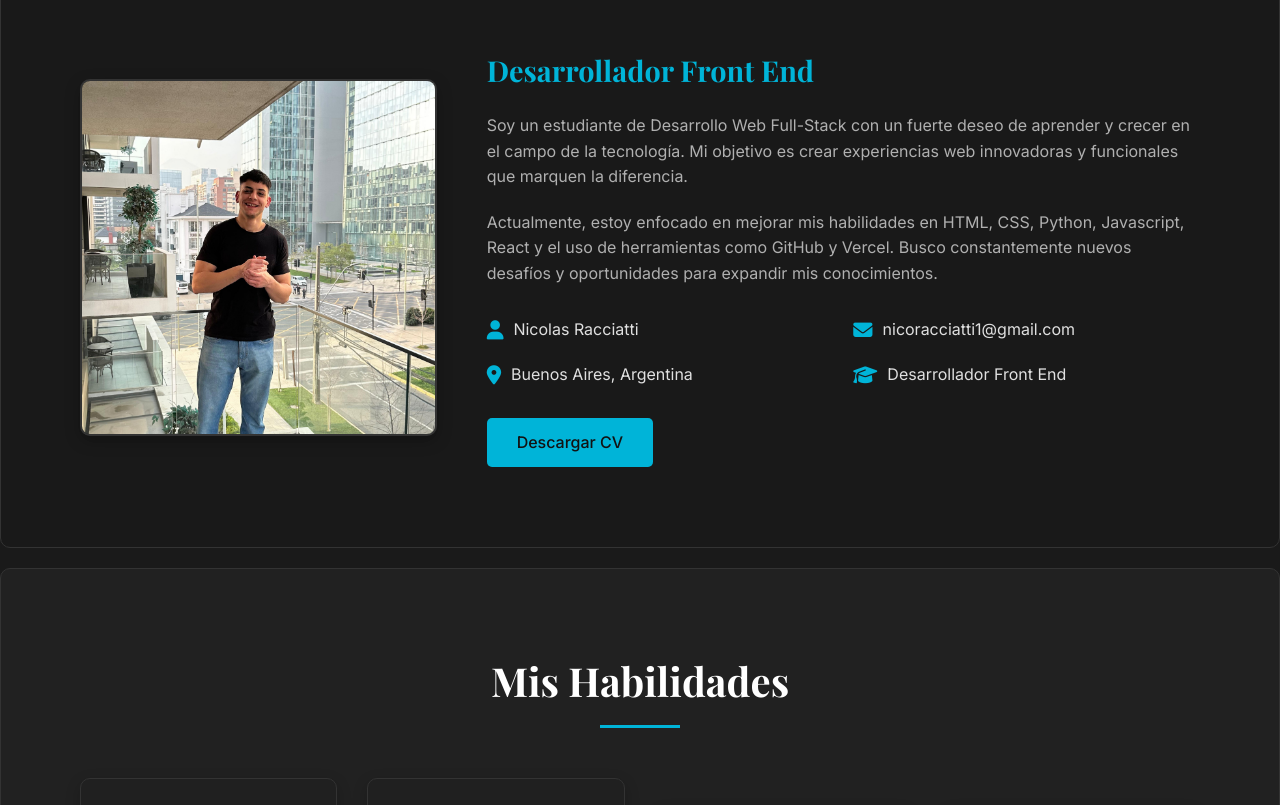
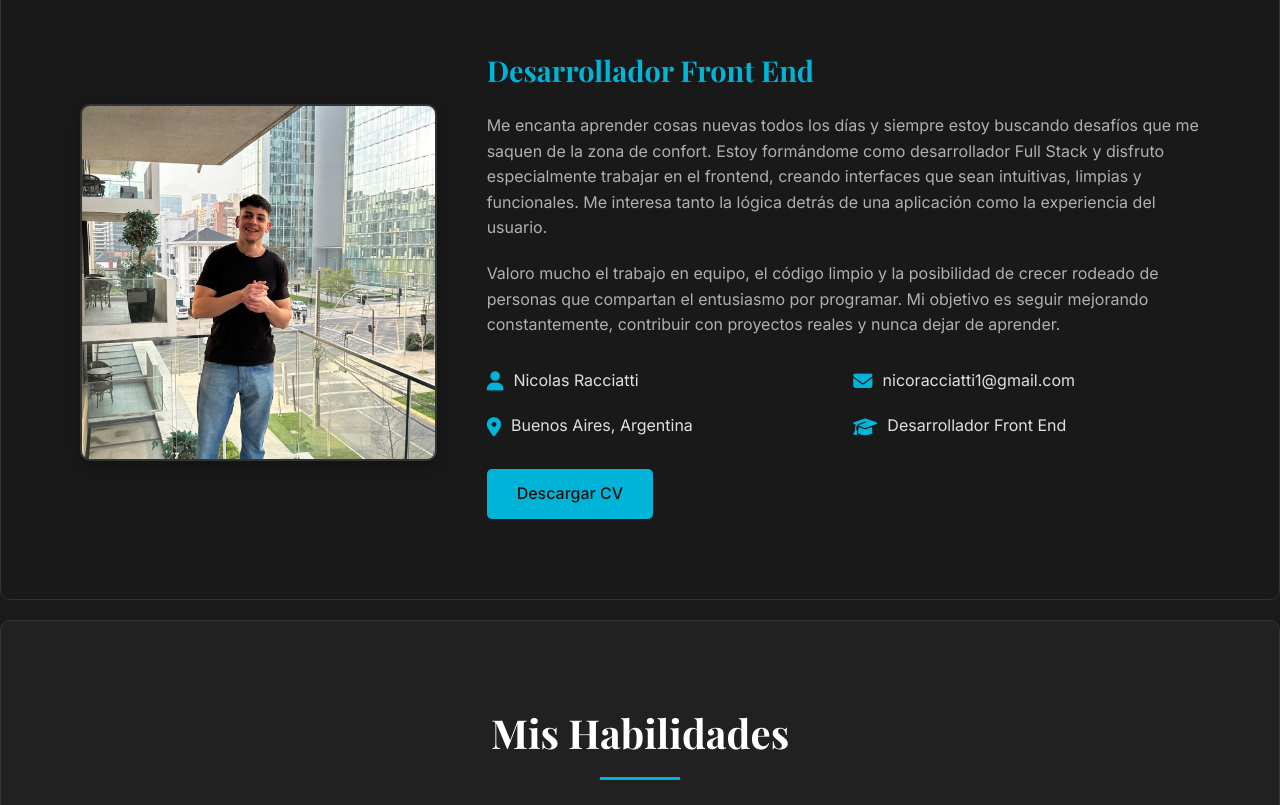
Before and after one commit to nracciatti/portfolio, a plain HTML site: page index.html in a window 1280 px wide. Shown: the part 983-1788 px from the top of the page. Drawn offline with nearby package versions, Linux system fonts and the light colour scheme.

Commit message:
cambio texto seccion sobre mi

```diff
--- a/index.html
+++ b/index.html
@@ -63,16 +63,19 @@
           <div class="about-text">
             <h3>Desarrollador Front End</h3>
             <p>
-              Soy un estudiante de Desarrollo Web Full-Stack con un fuerte deseo
-              de aprender y crecer en el campo de la tecnología. Mi objetivo es
-              crear experiencias web innovadoras y funcionales que marquen la
-              diferencia.
+              Me encanta aprender cosas nuevas todos los días y siempre estoy
+              buscando desafíos que me saquen de la zona de confort. Estoy
+              formándome como desarrollador Full Stack y disfruto especialmente
+              trabajar en el frontend, creando interfaces que sean intuitivas,
+              limpias y funcionales. Me interesa tanto la lógica detrás de una
+              aplicación como la experiencia del usuario.
             </p>
             <p>
-              Actualmente, estoy enfocado en mejorar mis habilidades en HTML,
-              CSS, Python, Javascript, React y el uso de herramientas como
-              GitHub y Vercel. Busco constantemente nuevos desafíos y
-              oportunidades para expandir mis conocimientos.
+              Valoro mucho el trabajo en equipo, el código limpio y la
+              posibilidad de crecer rodeado de personas que compartan el
+              entusiasmo por programar. Mi objetivo es seguir mejorando
+              constantemente, contribuir con proyectos reales y nunca dejar de
+              aprender.
             </p>
             <div class="personal-info">
               <div class="info-item">
```
